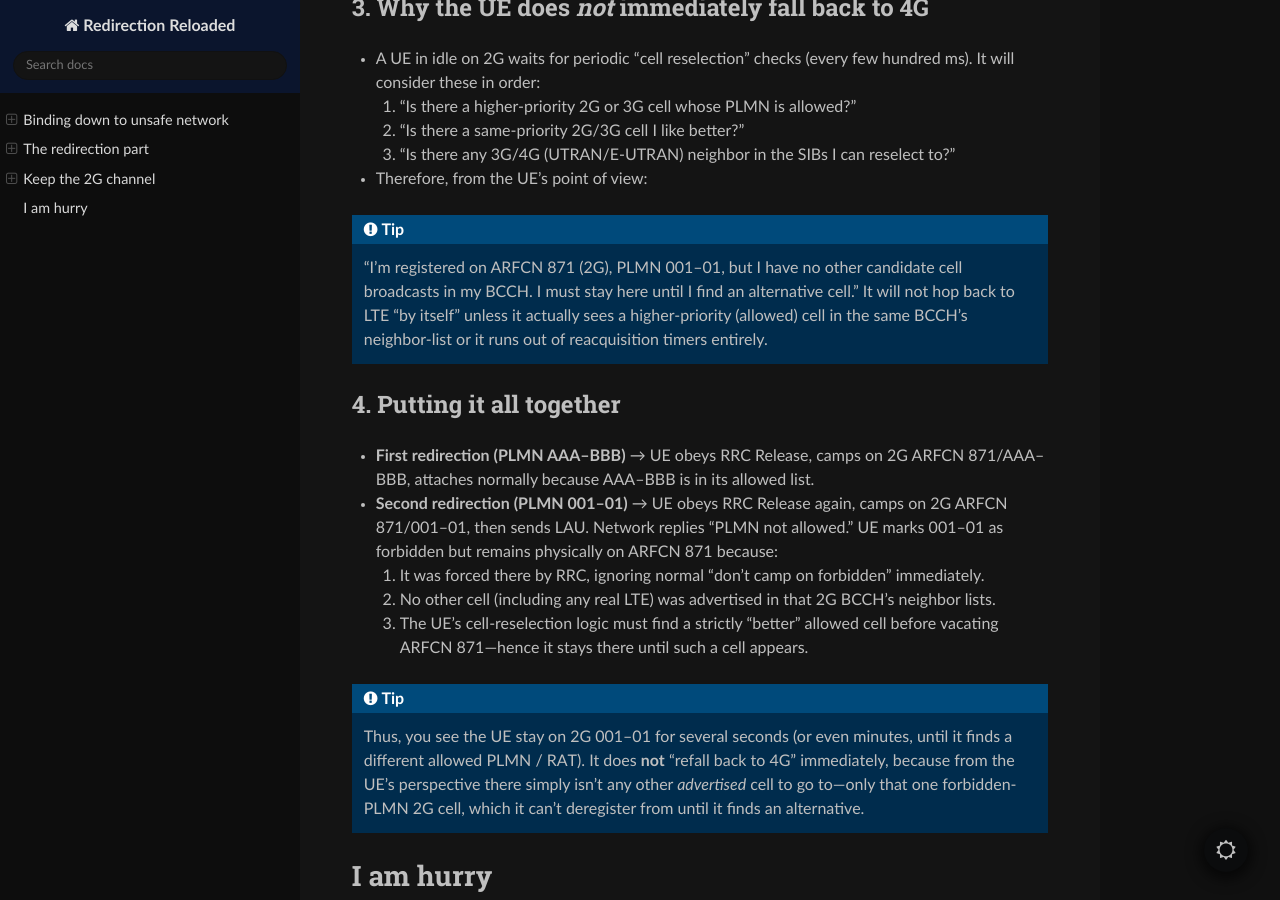
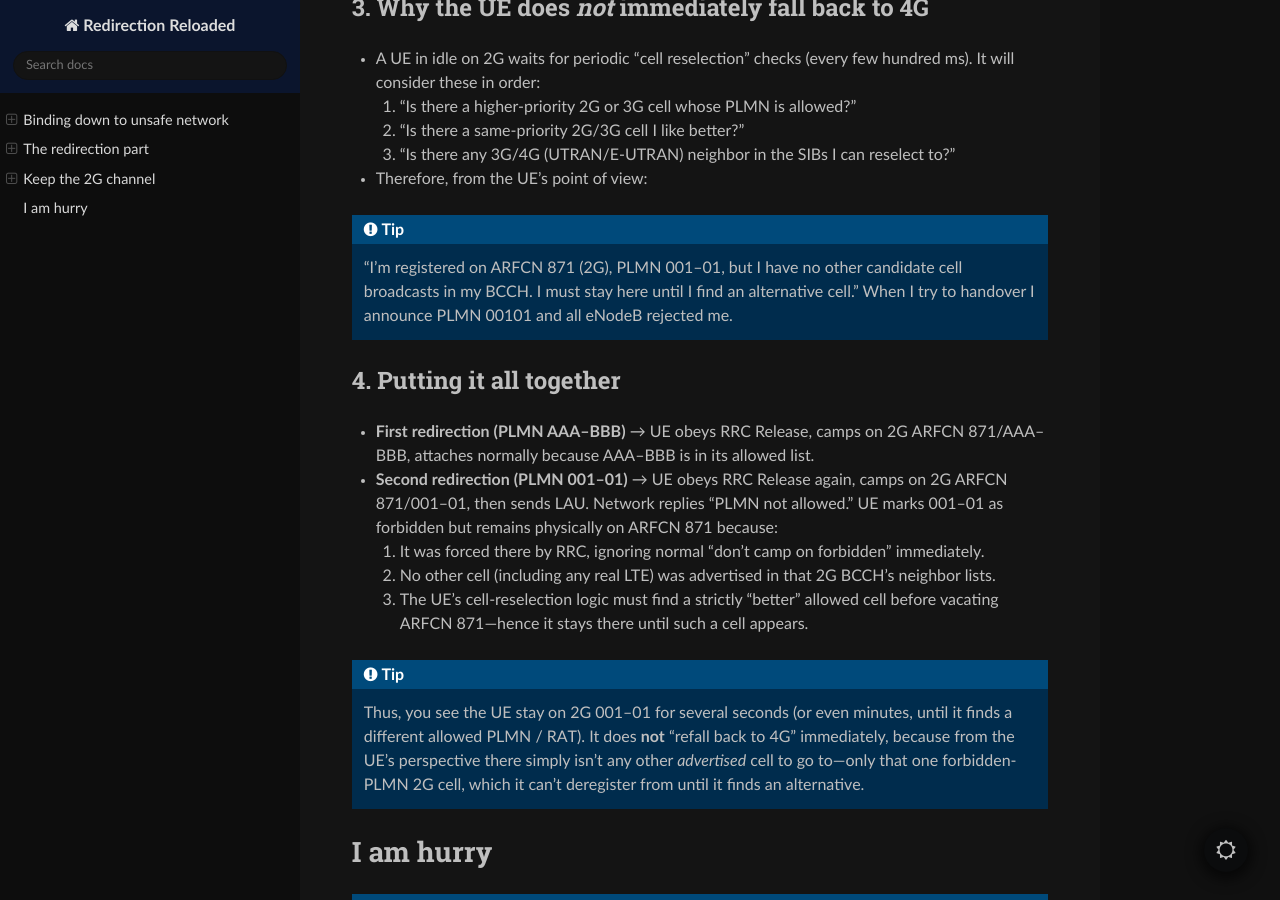
Before and after one commit to bbaranoff/binding-down-to-gsm, a Sphinx documentation site: the page built from docs/index.rst, in a window 1280 px wide and 900 px high, scrolled down 5331 px. Built offline with Sphinx 7.4.7 and the Read the Docs theme 3.1.0, drawn with Linux system fonts in a browser that asks for light colours.

Commit message:
Update index.rst

```diff
--- a/docs/index.rst
+++ b/docs/index.rst
@@ -290,10 +290,9 @@ RRC redirection first. In other words:
 .. tip::
    “I’m registered on ARFCN 871 (2G), PLMN 001–01,
    but I have no other candidate cell broadcasts in
-   my BCCH. I must stay here until I find an alternative cell.” It will
-   not hop back to LTE “by itself” unless it actually sees a
-   higher‐priority (allowed) cell in the same BCCH’s neighbor‐list or it
-   runs out of reacquisition timers entirely.
+   my BCCH. I must stay here until I find an alternative cell.”
+   When I try to handover I announce PLMN 00101 and all eNodeB
+   rejected me.
 
 4. Putting it all together
 --------------------------
```
